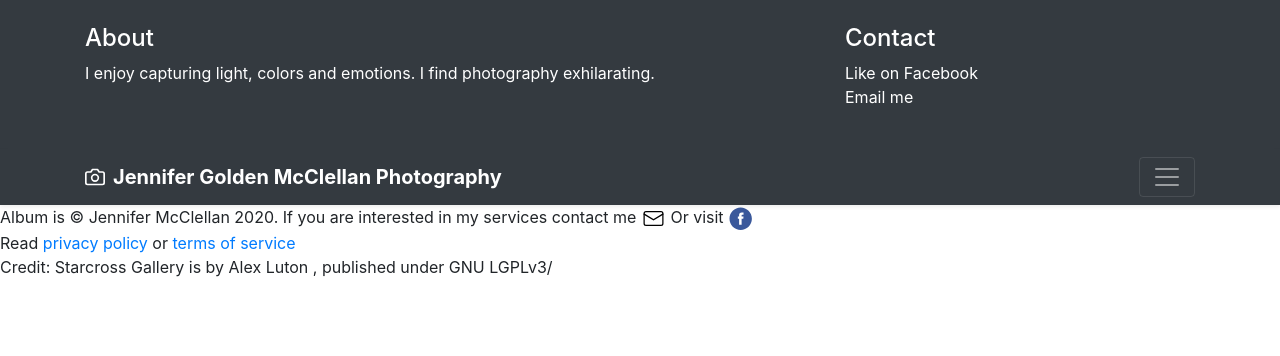
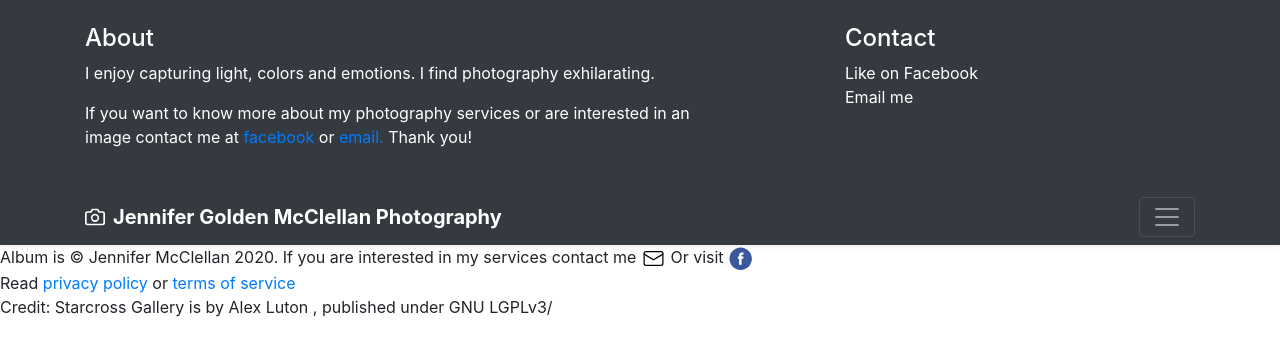
Before and after one commit to DJMcClellan1966/jgmwebsite, a Django app: template home/templates/gallery/gallery_base.html in a window 1280 px wide, after a click that opens the changed part. Shown: the top 356 px of the page. Run offline with Django 3.2, Linux system fonts and the light colour scheme; the template is opened without the code that fills it, so the values that code supplies are empty; some libraries are stand-ins or nearby versions.

Commit message:
and text to galleypage for services and images.  updated text requirements

```diff
--- a/home/templates/gallery/gallery_base.html
+++ b/home/templates/gallery/gallery_base.html
@@ -33,6 +33,7 @@
   <div class="col-sm-8 col-md-7 py-4">
   <h4 class="text-white">About</h4>
   <p class="text-white">I enjoy capturing light, colors and emotions. I find photography exhilarating. </p>
+  <p class="text-white">If you want to know more about my photography services or are interested in an image contact me at <a href="https://www.facebook.com/Jennifer-Golden-McClellan-Photography-101556664725140/">facebook</a> or <a href="mailto:jennifer.mcclellan@jgmphotography.net"> email.</a>  Thank you!</p>
   </div>
   <div class="col-sm-4 offset-md-1 py-4">
   <h4 class="text-white">Contact</h4>
```
Also changed, not shown: requirements.txt (+22 -36 lines).
